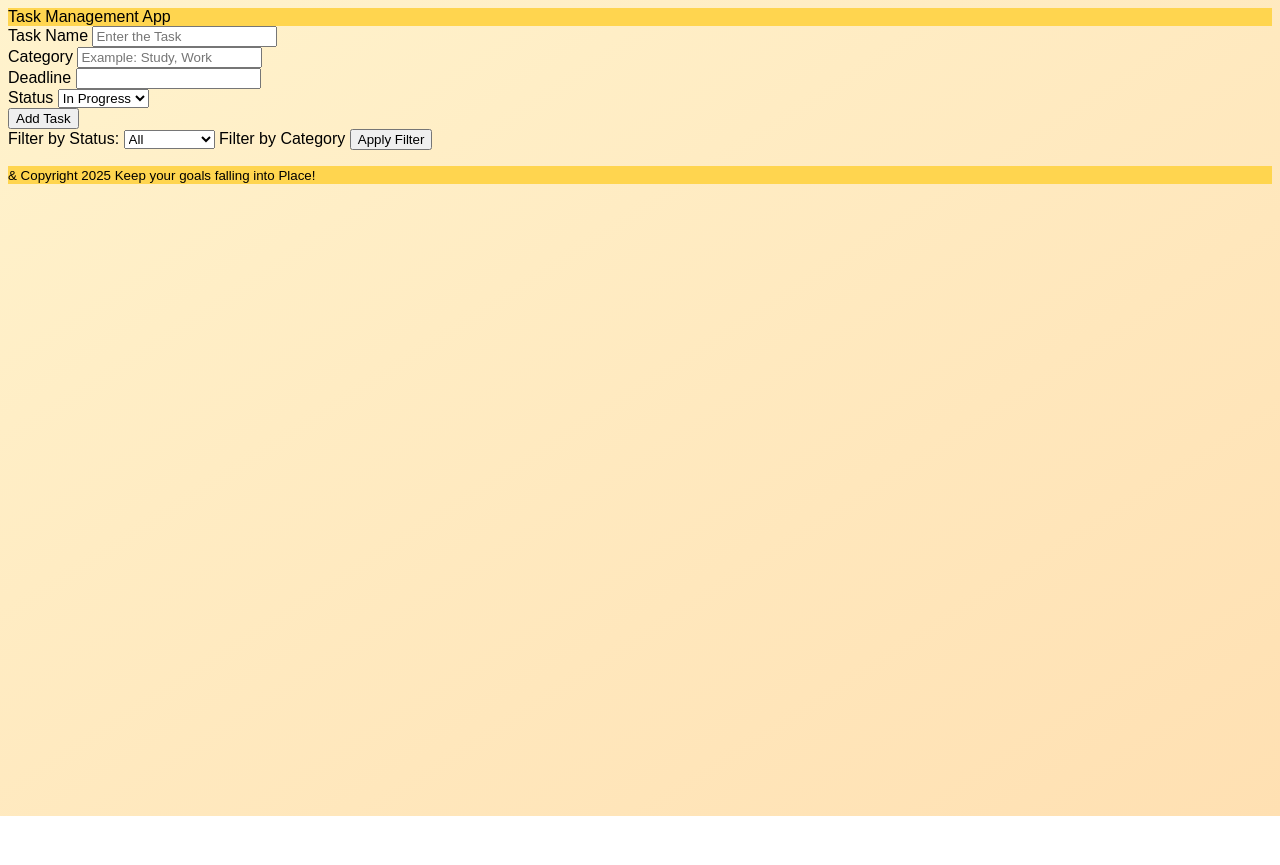
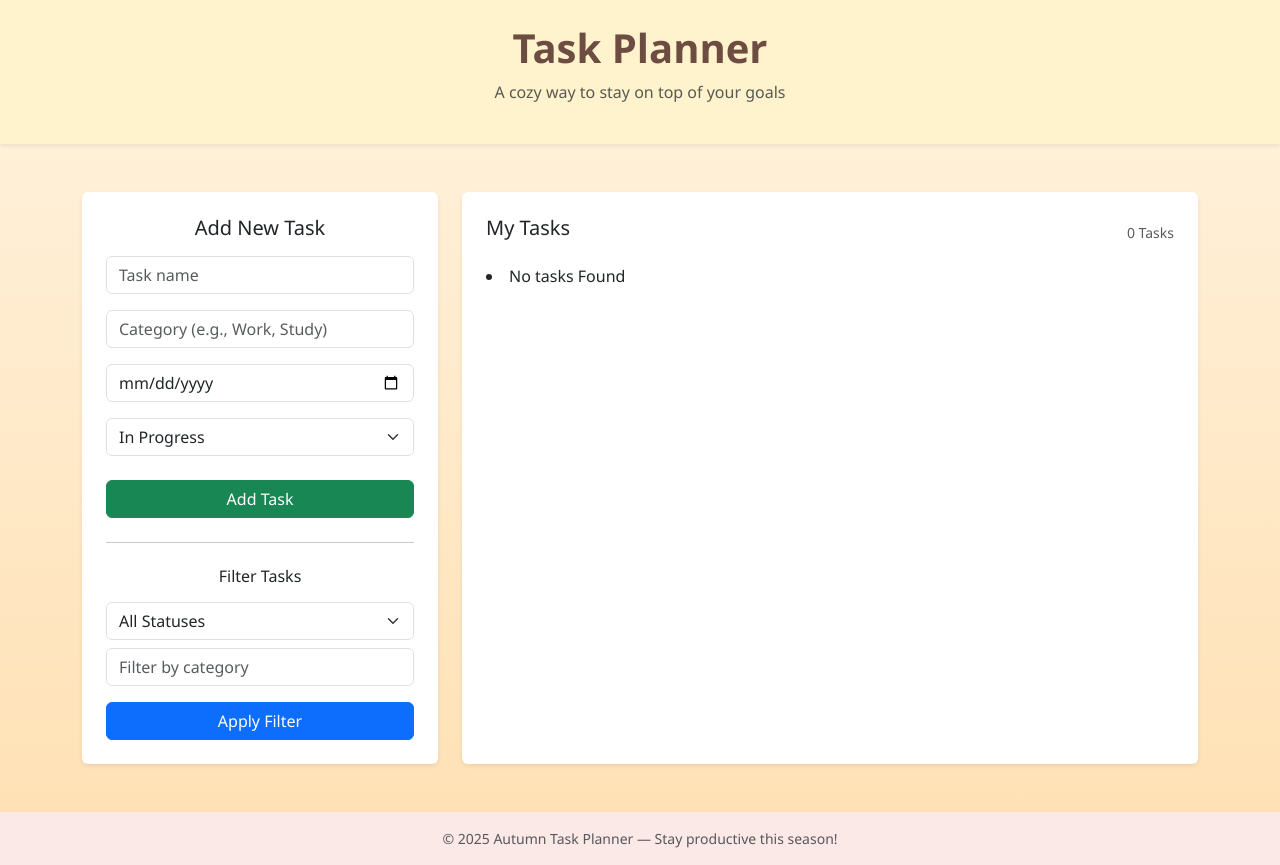
Before and after one commit to gollamudisindhura1/SBA4_Task_management_App, a plain HTML site: page index.html in a window 1280 px wide. Before the commit the page ends 816 px from the top, so only its background shows below. Drawn offline with nearby package versions, Linux system fonts and the light colour scheme.

Commit message:
Made changes to the html

```diff
--- a/index.html
+++ b/index.html
@@ -1,68 +1,88 @@
 <!DOCTYPE html>
 <html lang="en">
 <head>
-    <meta charset="UTF-8">
-    <meta name="viewport" content="width=device-width, initial-scale=1.0">
-    <link rel="stylesheet" href="style.css">
-    <title>Task Management App</title>
+  <meta charset="UTF-8" />
+  <meta name="viewport" content="width=device-width, initial-scale=1.0" />
+  <title>Task Planner</title>
+
+  <!-- Bootstrap CSS -->
+  <link
+    href="https://cdn.jsdelivr.net/npm/bootstrap@5.3.0/dist/css/bootstrap.min.css"
+    rel="stylesheet"
+  />
+
+  <link rel="stylesheet" href="style.css" />
+  <script src="https://cdn.jsdelivr.net/npm/bootstrap@5.3.0/dist/js/bootstrap.bundle.min.js"></script>
+  <script  defer src="index.js"></script>
 </head>
+
 <body>
-    <header>Task Management App</header>
+  <header class="text-center py-4 bg-warning-subtle shadow-sm">
+    <h1 class="fw-bold text-brown">Task Planner</h1>
+    <p class="text-muted">A cozy way to stay on top of your goals</p>
+  </header>
 
-    <!-- Adding New Tasks -->
+  <main class="container my-5">
+    <div class="row g-4">
 
-    <main class = "container">
-        <section>
-            <form id ="taskForm">
-                <!-- Displaying the Task -->
-                <div>
-                    <label for ="taskName">Task Name</label>
-                    <input type ="text" id ="taskName" placeholder="Enter the Task">
-                </div>
-                <div>
-                    <label for ="category">Category</label>
-                    <input type ="text" id ="taskcategory" placeholder="Example: Study, Work">
-                </div>
-                <div>
-                    <label for ="deadline">Deadline</label>
-                    <input type ="text" id ="taskDeadline">
-                </div>
-                <!-- Updating Task -->
-                <div>
-                    <label for ="status">Status</label>
-                    <select id="status">
-                    <option value="In Progress">In Progress</option>
-                    <option value="Completed">Completed</option>
-                    </select>
-                </div>
-                <div>
-                    <button type ="button">Add Task</button>
-                </div>
-             </form>
-        </section>
+      <!-- Sidebar Panel -->
+      <aside class="col-12 col-lg-4">
+        <div class="card shadow-sm border-0 p-4 h-100">
+          <h2 class="h5 text-center mb-3">Add New Task</h2>
 
-                <!-- Filtering Task -->
+          <form id="taskForm" class="d-flex flex-column gap-3">
+            <input
+              type="text" id="taskName" class="form-control" placeholder="Task name" aria-required/>
+            <input
+              type="text" id="taskCategory" class="form-control" placeholder="Category (e.g., Work, Study)" aria-required/>
+            <input type="date" id="taskDeadline" class="form-control" aria-required />
 
-            <section>
-                <label for ="filterTask">Filter by Status: </label>
-                <select id ="filterTask">
-                    <option value ="All">All</option>
-                    <option value ="In Progress">In Progress</option>
-                    <option value ="Completed">Completed</option>
-                    <option value ="Overdue">Overdue</option>
-                </select>
-                <label for ="filterCategory">Filter by Category</label>
-                <button type="applyFilter">Apply Filter</button>
-            </section>
+            <select id="taskStatus" class="form-select">
+              <option value="In Progress">In Progress</option>
+              <option value="Completed">Completed</option>
+            </select>
 
-            <!-- Task List -->
-             <section>
-                <ul id ="taskList"></ul>
-             </section>
-    </main>
-    <footer>
-        <small>& Copyright 2025 Keep your goals falling into Place! </small>
-    </footer>
+            <button type="submit" class="btn btn-success w-100 mt-2">Add Task</button>
+          </form>
+
+          <hr class="my-4" />
+
+          <h3 class="h6 text-center mb-3">Filter Tasks</h3>
+          <div class="d-flex flex-column gap-2">
+            <select id="filterStatus" class="form-select">
+              <option value="All">All Statuses</option>
+              <option value="In Progress">In Progress</option>
+              <option value="Completed">Completed</option>
+              <option value="Overdue">Overdue</option>
+            </select>
+            <input
+              type="text"
+              id="filterCategory"
+              class="form-control"
+              placeholder="Filter by category"
+            />
+            <button id="applyFilter" class="btn btn-primary mt-2">Apply Filter</button>
+          </div>
+        </div>
+      </aside>
+
+      <!-- Task Display Area -->
+      <section class="col-12 col-lg-8">
+        <div class="card shadow-sm border-0 p-4 h-100">
+          <div class="d-flex justify-content-between align-items-center mb-3">
+            <h2 class="h5">My Tasks</h2>
+            <small class="text-muted" id="taskCount">0 Tasks</small>
+          </div>
+          <div id="taskList" class="d-flex flex-column gap-3"></div>
+        </div>
+      </section>
+    </div>
+  </main>
+
+  <footer class="text-center py-3 text-muted small">
+    © 2025 Autumn Task Planner — Stay productive this season!
+  </footer>
+
 
 </body>
 </html>
--- a/style.css
+++ b/style.css
@@ -1,37 +1,23 @@
-body{
-    background: linear-gradient(to bottom right, #fff3cd, #ffe0b2);
-    min-height: 100vh;
-    font-family: "poppins", sans-serif;
+body {
+  background: linear-gradient(180deg, #fff3e0, #ffe0b2);
+  font-family: "Segoe UI", Tahoma, Geneva, Verdana, sans-serif;
 }
 
-header, footer{
-    background-color: #ffd54f;
+h1,
+h2 {
+  color: #6d4c41;
 }
 
-.list-group-item{
-    display: flex;
-    justify-content: center;
-    align-items: center;
-    background-color: #fff8e1;
-    border: 1px solid #ffcc80;
+.task-card {
+  background-color: #fff8e1;
+  transition: transform 0.2s ease, box-shadow 0.2s ease;
 }
 
-.task-completed{
-    background-color: #dcedc8;
-    border-left: 5px solid #8bc34a;
+.task-card:hover {
+  transform: scale(1.02);
+  box-shadow: 0 2px 8px rgba(0, 0, 0, 0.1);
 }
 
-.task-overdue{
-    background-color: #ffcdd2;
-    border-left: 5px solid #f44336;
+footer {
+  background: #fbe9e7;
 }
-
-@media(max-width: 480px){
-    body{
-        font-size: 14px;
-    }
-    #addTaskBtn{
-        width: 100%
-    }
-
-}
```
